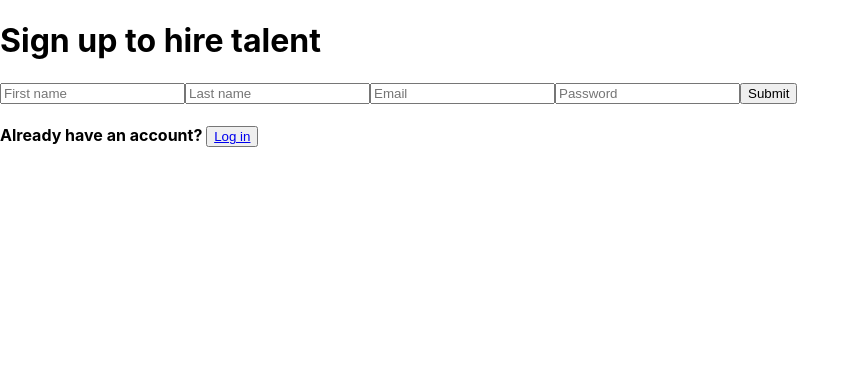
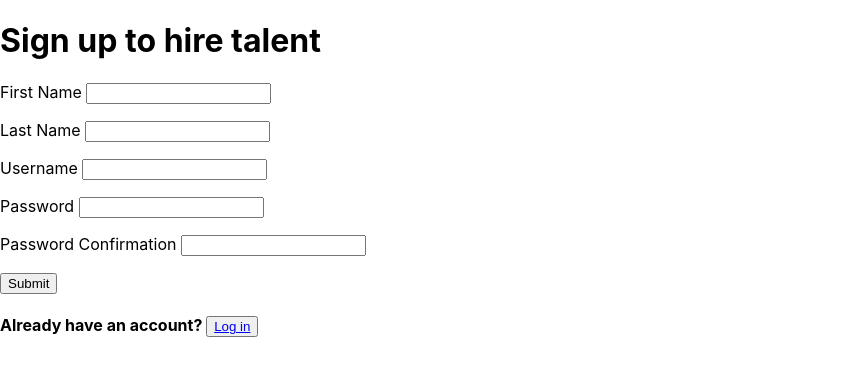
Before and after one commit to samuelwstout/freenote-1, a React (Create React App) app in the folder client/: page /signup_as_contractor in a window 1280 px wide. Shown: the top 376 px of the page, without its empty margins (0-860 px from the left). Built offline with nearby package versions, Linux system fonts and the light colour scheme.

Commit message:
Setup react signup as contractor

```diff
--- a/client/src/components/authentication/SignupAsContractor.jsx
+++ b/client/src/components/authentication/SignupAsContractor.jsx
@@ -1,23 +1,68 @@
-import React from 'react'
+import React, { useState } from 'react'
 import { Link, useNavigate } from 'react-router-dom'
 
-const SignupAsContractor = () => {
+const SignupAsContractor = ({ setCurrentUser }) => {
 
-  const navigate = useNavigate();
+  const navigate = useNavigate()
+
+  const [firstName, setFirstName] = useState('')
+  const [lastName, setLastName] = useState('')
+  const [username, setUsername] = useState('')
+  const [password, setPassword] = useState('')
+  const [passwordConfirmation, setPasswordConfirmation] = useState('')
 
   const handleSubmit = (e) => {
     e.preventDefault()
-    navigate("/create_job")
+
+    fetch('/api/signup_as_contractor', {
+      method: 'POST',
+      headers: {
+        'Content-Type': 'application/json'
+      },
+      body: JSON.stringify({
+        username,
+        password,
+        password_confirmation: passwordConfirmation
+      })
+    })
+      .then(res => {
+        if (res.ok) {
+          res.json().then(user => {
+            setCurrentUser(user)
+            navigate('/create_job')
+          })
+        } else {
+          res.json().then(errors => {
+            console.error(errors)
+          })
+        }
+      })
   }
 
   return (
     <div>
-      <h1>Sign up to hire talent</h1>
         <form onSubmit={handleSubmit}>
-            <input placeholder='First name'></input>
-            <input placeholder='Last name'></input>
-            <input placeholder='Email'></input>
-            <input placeholder='Password'></input>
+          <h1>Sign up to hire talent</h1>
+          <p>
+            <label htmlFor='firstname'>First Name </label>
+            <input type="text" name="first_name" value={firstName} onChange={(e) => setFirstName(e.target.value)} />
+          </p>
+          <p>
+            <label htmlFor='lastname'>Last Name </label>
+            <input type="text" name="last_name" value={lastName} onChange={(e) => setLastName(e.target.value)} />
+          </p>
+          <p>
+            <label htmlFor='username'>Username </label>
+            <input type="text" name="username" value={username} onChange={(e) => setUsername(e.target.value)} />
+          </p>
+          <p>
+            <label htmlFor='password'>Password </label>
+            <input type="text" name="password" value={password} onChange={(e) => setPassword(e.target.value)} />
+          </p>
+          <p>
+          <label htmlFor='password_confirmation'>Password Confirmation </label>
+          <input type="text" name="password_confirmation" value={passwordConfirmation} onChange={(e) => setPasswordConfirmation(e.target.value)} />
+          </p>
             <input type='submit'></input>
         </form>
         <h4>Already have an account? <button><Link to="/login">Log in</Link></button></h4>
```
Also changed, not shown: 2 other files (tests, documents, lock files or other folders).
